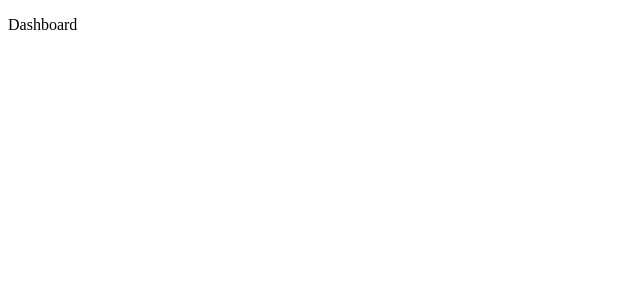
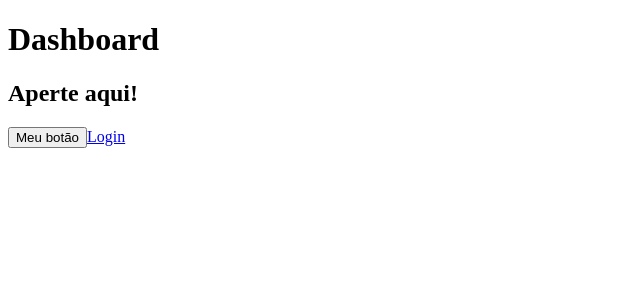
Before and after one commit to jvmhonorato/reactcomtype, a React (Create React App) app: page /home in a window 1280 px wide. Shown: the top 300 px of the page, without its empty margins (0-640 px from the left). Built offline with nearby package versions, Linux system fonts and the light colour scheme.

Commit message:
Navegando entre rotas
Navegando entre rotas usando módulos Link e useNavigate

```diff
--- a/src/app/pages/dashboard/Dashboard.tsx
+++ b/src/app/pages/dashboard/Dashboard.tsx
@@ -1,5 +1,21 @@
+
+import { Link } from "react-router-dom"
+
+const Button = () => {
+    return (<>
+    <h2>Aperte aqui!</h2>
+
+    <button >Meu botão</button>
+    </>)
+}
+
+
 export const Dashboard = () => {
-    return (
-        <p>Dashboard</p>
+    return (<div>
+        <h1>Dashboard</h1>
+        <Button/>
+        <Link to="/login">Login</Link>
+    </div>
+
     )
 }
--- a/src/app/pages/index.ts
+++ b/src/app/pages/index.ts
@@ -1 +1,2 @@
 export * from "./dashboard/Dashboard"
+export * from "./login/Login"
--- /dev/null
+++ b/src/app/pages/login/Login.tsx
@@ -0,0 +1,16 @@
+import { useNavigate } from "react-router-dom"
+
+export const Login = () => {
+    const navigate = useNavigate()
+    const handleClick = () => {
+        navigate('/home')
+    }
+    return(<>
+    <div>
+        Login
+        <button onClick={handleClick}>Home</button>
+
+    </div>
+
+    </>)
+}
--- a/src/app/routes/index.tsx
+++ b/src/app/routes/index.tsx
@@ -1,5 +1,5 @@
 import { BrowserRouter, Navigate, Route, Routes  } from "react-router-dom"
-import { Dashboard } from "../pages"
+import { Dashboard, Login } from "../pages"
 
 
 export const Rts = () => {
@@ -7,8 +7,10 @@
     return(
         <BrowserRouter>
         <Routes>
+            <Route path="*" element={<Navigate to="/home"/>}/>
             <Route path="/home" element={<Dashboard/>}/>
-            <Route path="*" element={<Navigate to="/home"/>}/>
+
+            <Route path="/login" element={<Login/>}/>
 
         </Routes>
         </BrowserRouter>
```
Also changed, not shown: Tutorial.txt.
